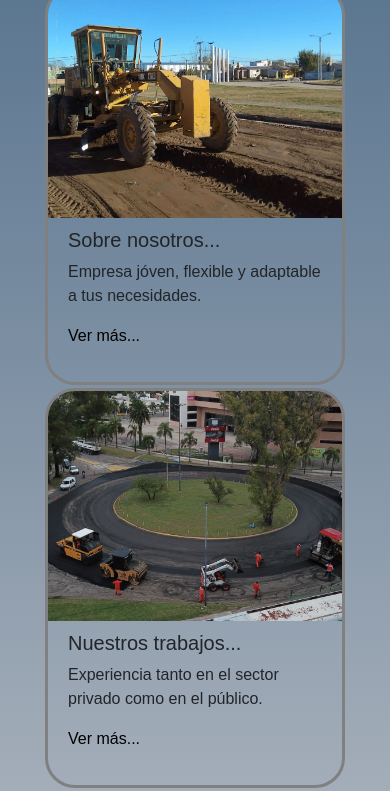
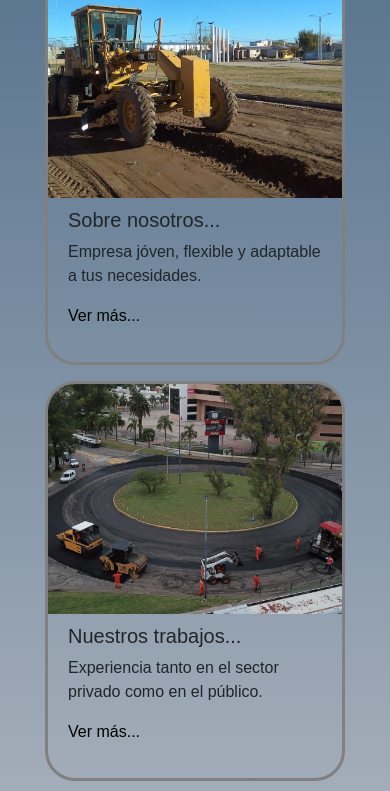
Before and after one commit to GiustoMariaJose/PFGiusto, a website: page index.html in a window 390 px wide. Shown: the part 855-1646 px from the top of the page. Drawn offline with nearby package versions, Linux system fonts and the light colour scheme.

Commit message:
se acomodaron las medidas para que se vea mejor el index en movile

```diff
--- a/scss/pages/_hero.scss
+++ b/scss/pages/_hero.scss
@@ -87,7 +87,6 @@
             @include mobile {
                 grid-column: span 3;
                 grid-row: span 1;
-                margin-bottom: 1px;
             }
 
             .carousel-item {
@@ -104,7 +103,6 @@
                     object-fit: cover;
                     height: 90vh;
                     width: 80%;
-
                 }
                 .carousel-caption {
                     color: antiquewhite;
@@ -117,10 +115,6 @@
 
                     position: absolute;
                     bottom: 10;
-
-                    @include mobile {
-                        margin-bottom: 1px;
-                    }
 
                 }
             }
@@ -144,7 +138,8 @@
 
         @include mobile {
             flex-direction: column;
-            margin-top: 350px;
+            margin-top: 330px;
+            gap: 1rem;
         }
 
         .tarjetita {
```
Also changed, not shown: css/custom.css, 1 other file.
